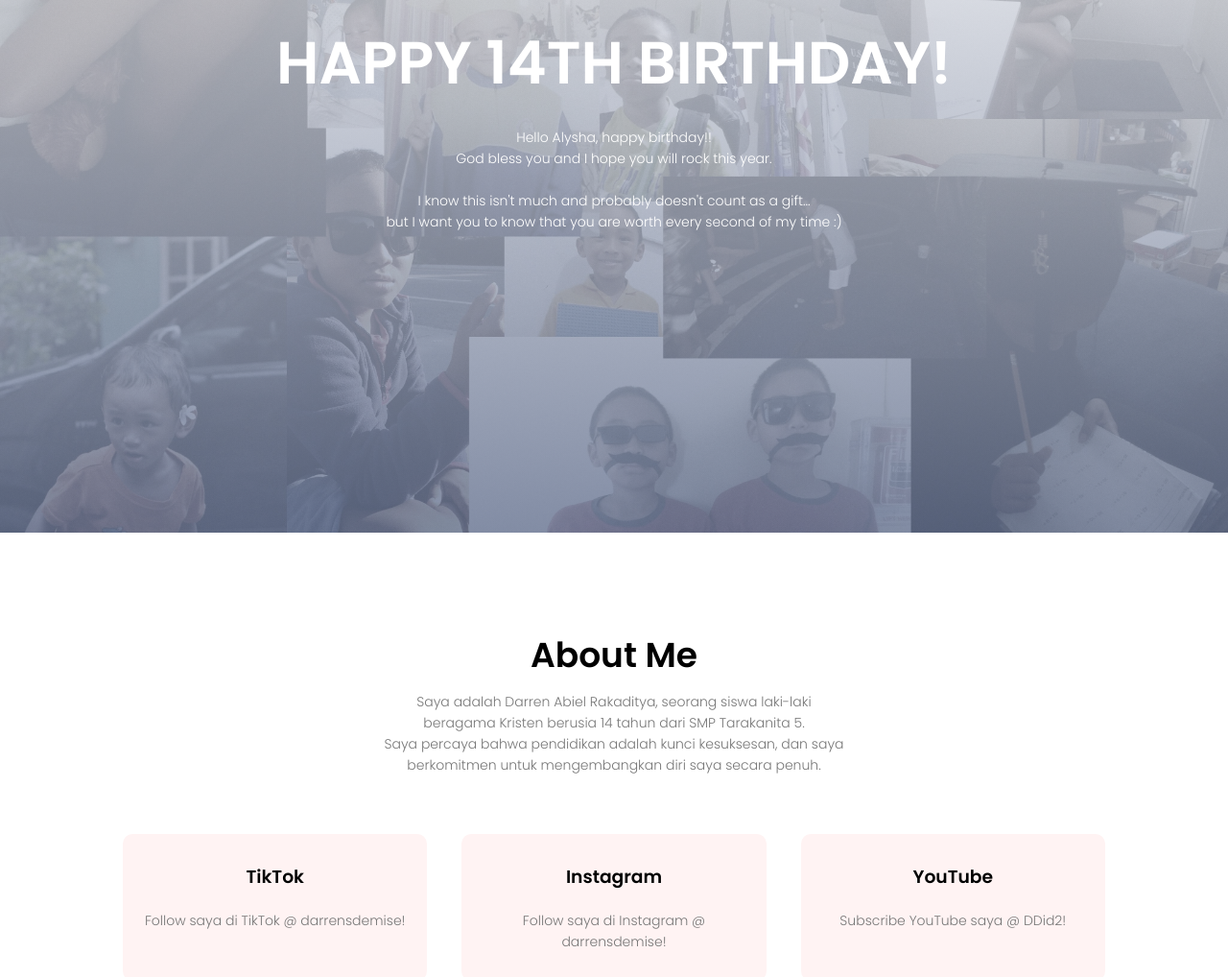
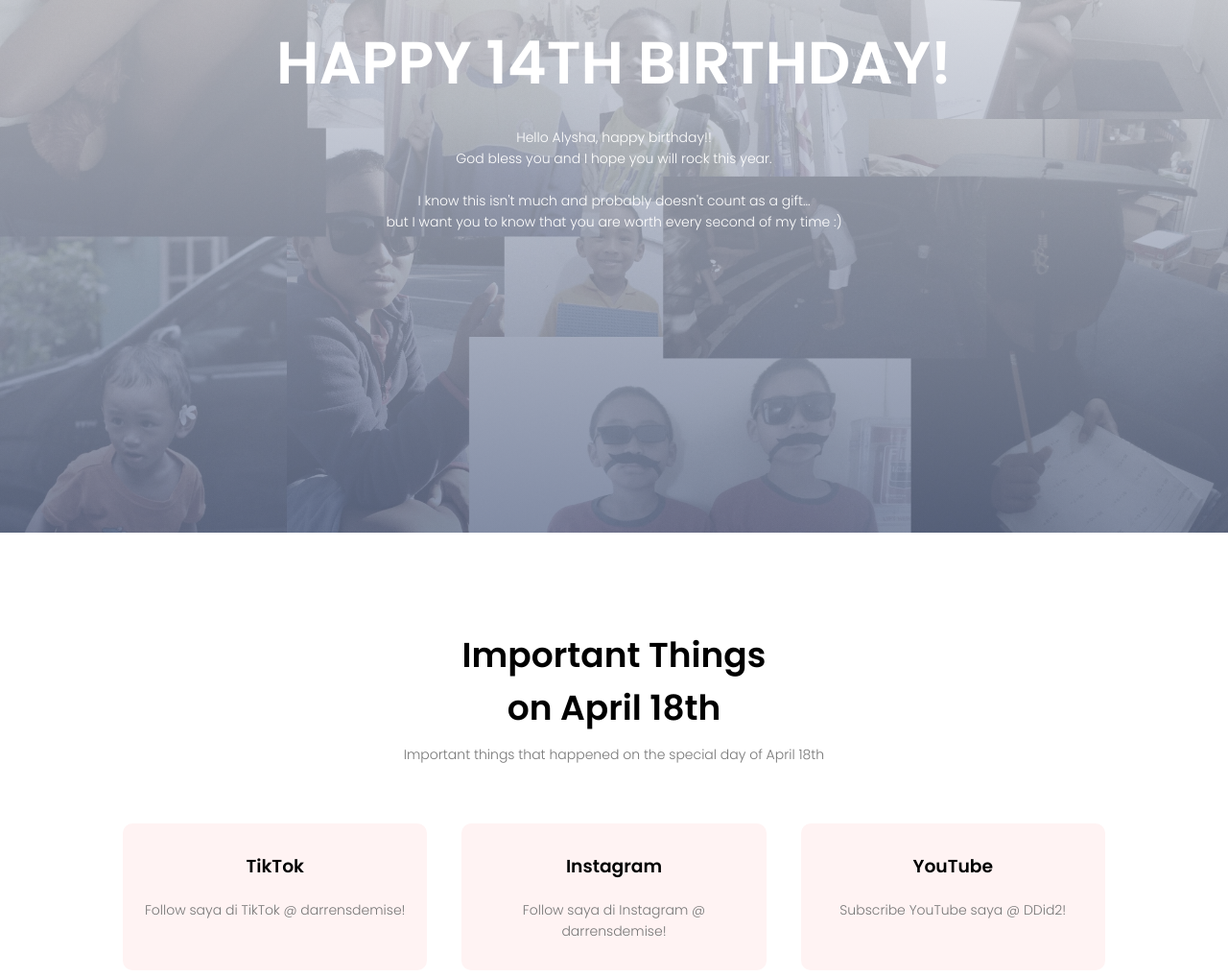
Before and after one commit to darrensdemise/alyshabday, a plain HTML site: page index.html in a window 1280 px wide. Shown: the part 245-1263 px from the top of the page at 96% size. Drawn offline with Linux system fonts and the light colour scheme; files whose address does not match are found by name.

Commit message:
Update index.html

```diff
--- a/index.html
+++ b/index.html
@@ -30,13 +30,10 @@
 			</div>
 	    </section>
 
-		<!-----About Me----->
+		<!-----Important Things----->
 		<section class="foods">
-		    <h1>About Me</h1>
-			<p>Saya adalah Darren Abiel Rakaditya, seorang siswa laki-laki<br>
-			beragama Kristen berusia 14 tahun dari SMP Tarakanita 5.<br>
-			Saya percaya bahwa pendidikan adalah kunci kesuksesan, dan saya<br>
-			berkomitmen untuk mengembangkan diri saya secara penuh.</p>
+		    <h1>Important Things<br>on April 18th</h1>
+			<p>Important things that happened on the special day of April 18th</p>
 
 			<div class="row">
 			    <div class="foods-col">
```
